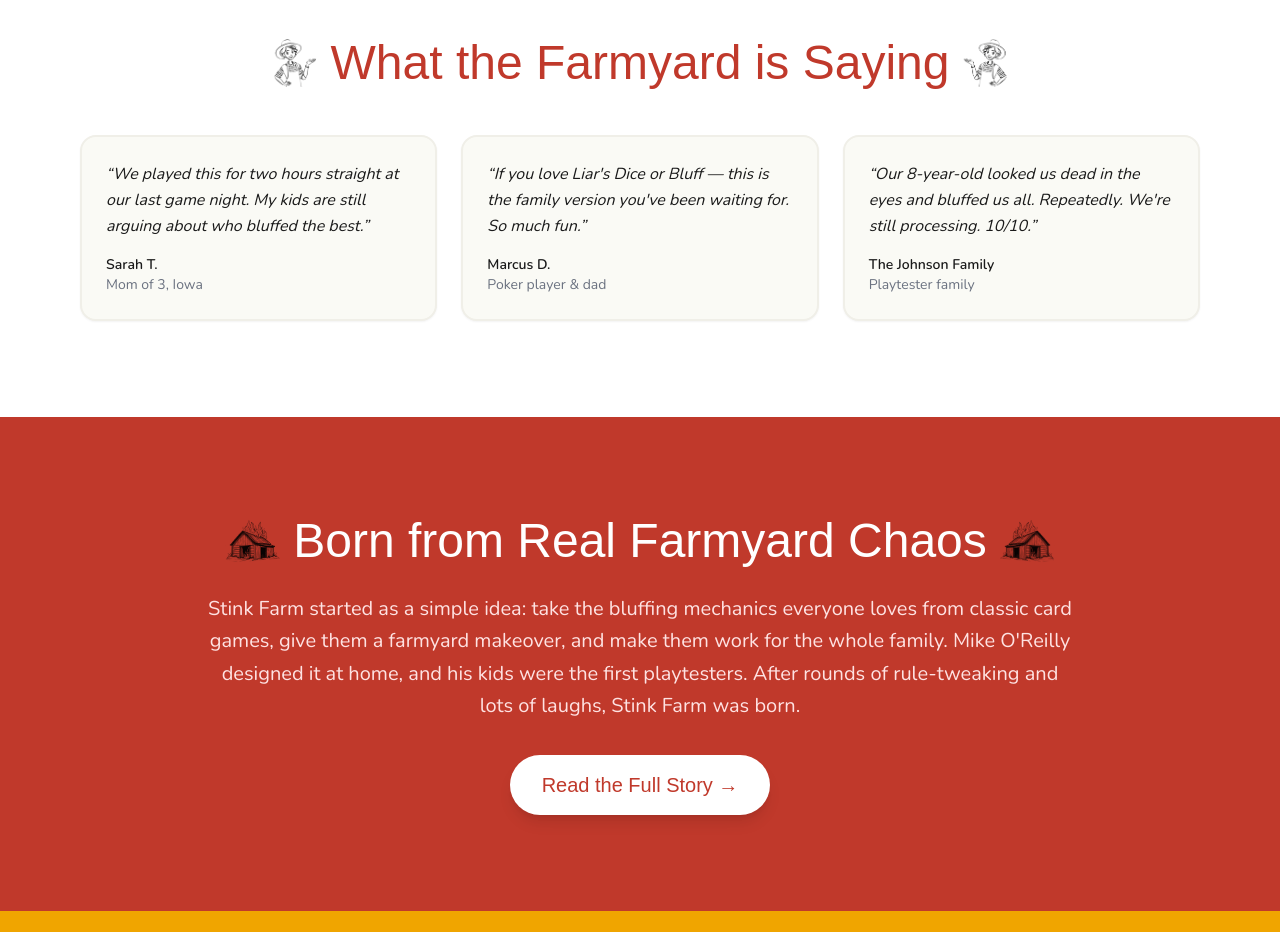
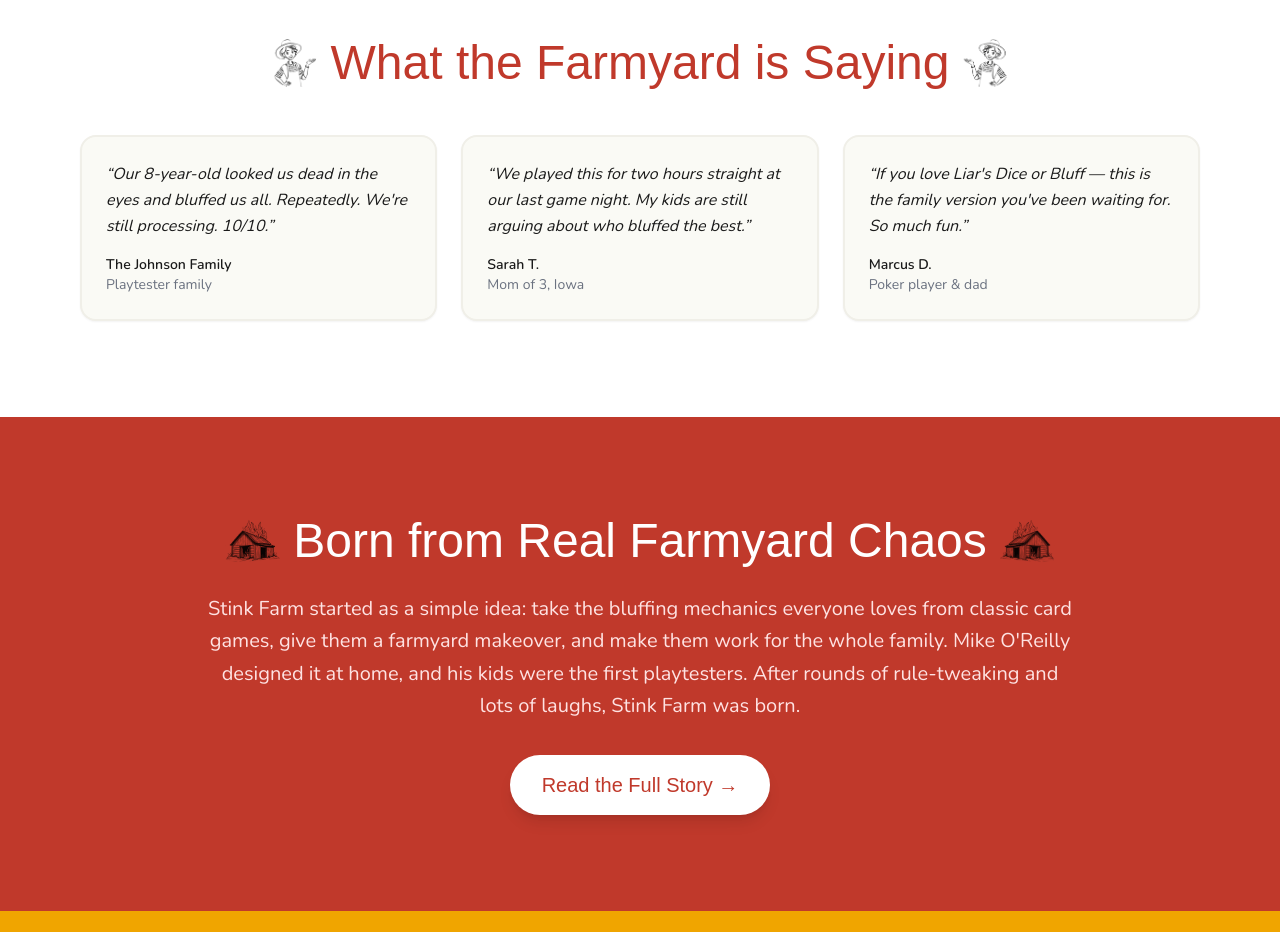
Before and after one commit to MikeOclaw/stink-farm-website, a Next.js app: page / in a window 1280 px wide. Shown: the part 3100-4032 px from the top of the page. Built offline with nearby package versions, Linux system fonts and the light colour scheme; no server answers; a web font is replaced by a local one.

Commit message:
Move Johnson Family testimonial to first position

```diff
--- a/app/page.tsx
+++ b/app/page.tsx
@@ -305,6 +305,12 @@
             {[
               {
                 quote:
+                  'Our 8-year-old looked us dead in the eyes and bluffed us all. Repeatedly. We\'re still processing. 10/10.',
+                name: 'The Johnson Family',
+                detail: 'Playtester family',
+              },
+              {
+                quote:
                   'We played this for two hours straight at our last game night. My kids are still arguing about who bluffed the best.',
                 name: 'Sarah T.',
                 detail: 'Mom of 3, Iowa',
@@ -314,12 +320,6 @@
                   "If you love Liar's Dice or Bluff — this is the family version you've been waiting for. So much fun.",
                 name: 'Marcus D.',
                 detail: 'Poker player & dad',
-              },
-              {
-                quote:
-                  'Our 8-year-old looked us dead in the eyes and bluffed us all. Repeatedly. We\'re still processing. 10/10.',
-                name: 'The Johnson Family',
-                detail: 'Playtester family',
               },
             ].map((testimonial, i) => (
               <blockquote
```
